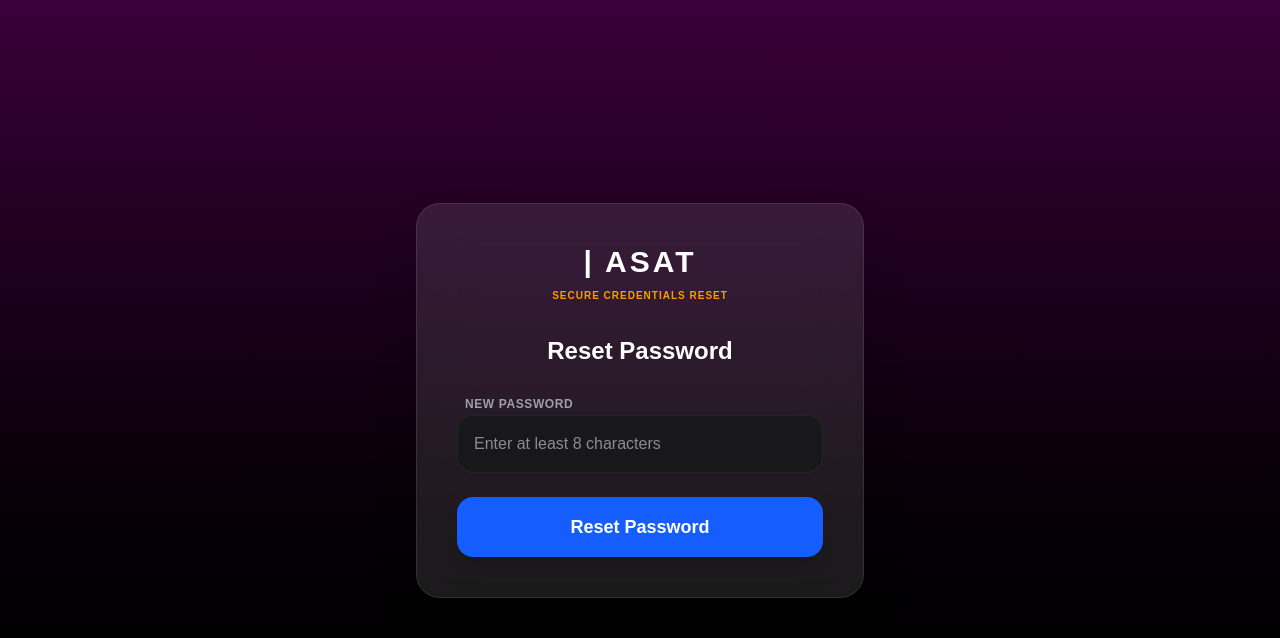
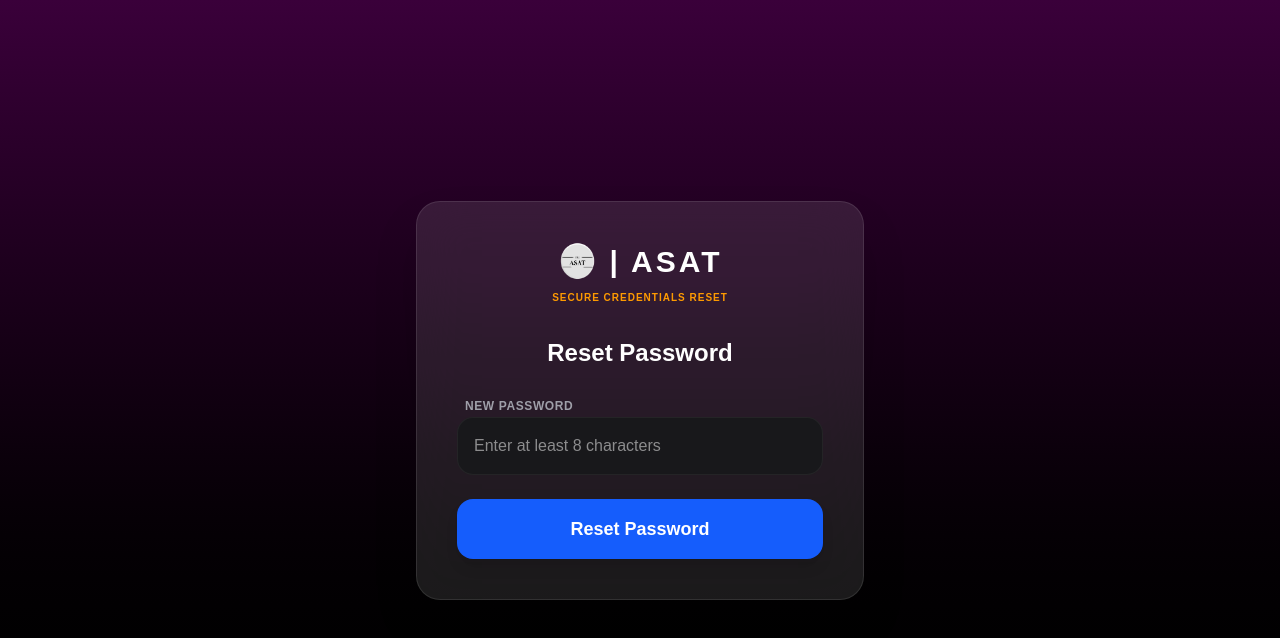
Before and after one commit to MYasinNadaf6/Asat-automation, a React (Vite) app: page /reset-password/1 in a window 1280 px wide. Shown: the top 638 px of the page. Built offline with nearby package versions, Linux system fonts and the light colour scheme.

Commit message:
reset email logo

```diff
--- a/src/pages/ResetPassword.jsx
+++ b/src/pages/ResetPassword.jsx
@@ -41,16 +41,19 @@
     }
   };
 
-  return (
+ return (
     <div className="min-h-screen w-full bg-gradient-to-b from-[#3a003a] to-black flex items-center justify-center p-6">
       <div className="w-full max-w-md bg-white/10 backdrop-blur-xl p-10 rounded-3xl border border-white/10 shadow-2xl flex flex-col items-center">
 
-        {/* ASAT Brand Header */}
-        <div className="mb-8 text-center">
-          <h1 className="text-3xl font-black text-white tracking-widest uppercase">| ASAT</h1>
+        {/* ASAT Brand Header with Logo */}
+        <div className="mb-8 text-center flex flex-col items-center">
+          <div className="flex items-center gap-3">
+             {/* Logo before the name */}
+             <img src="/logo.png" alt="Logo" className="h-10 w-10 object-contain" />
+             <h1 className="text-3xl font-black text-white tracking-widest uppercase">| ASAT</h1>
+          </div>
           <p className="text-amber-500 text-[10px] font-bold mt-2 uppercase tracking-widest">Secure credentials reset</p>
         </div>
-
         {!success ? (
           <>
             <h2 className="text-2xl font-bold text-white mb-6">Reset Password</h2>
```
